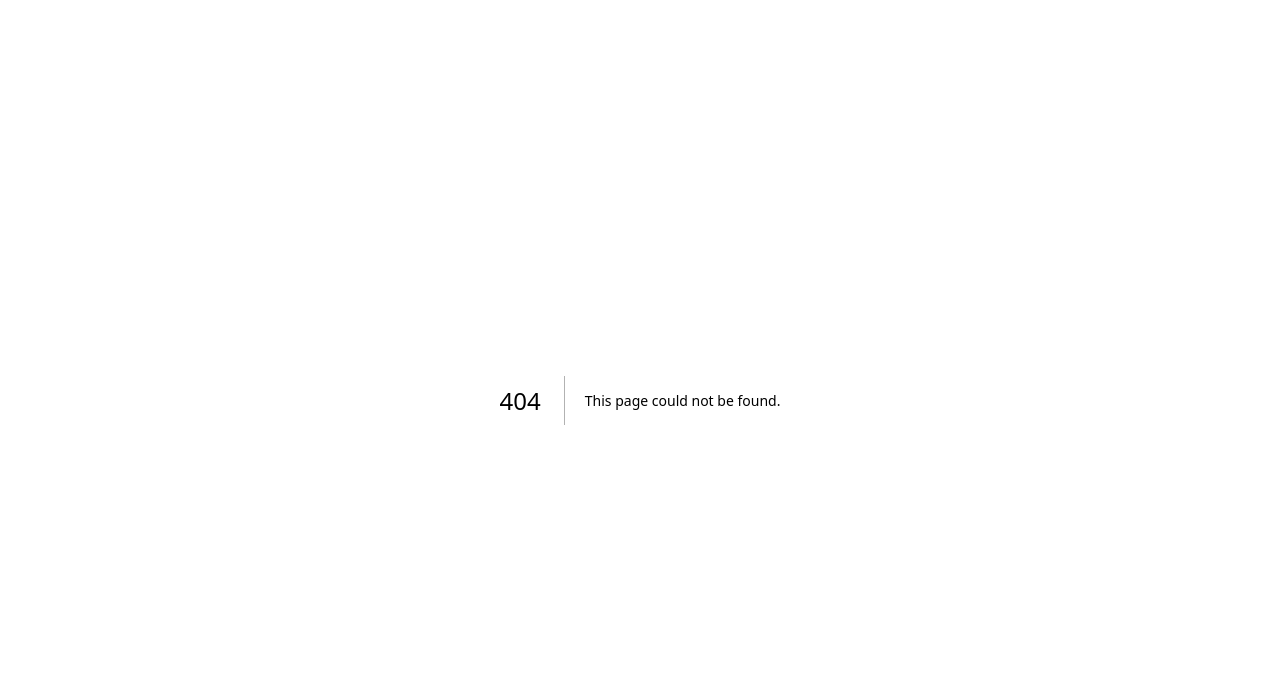
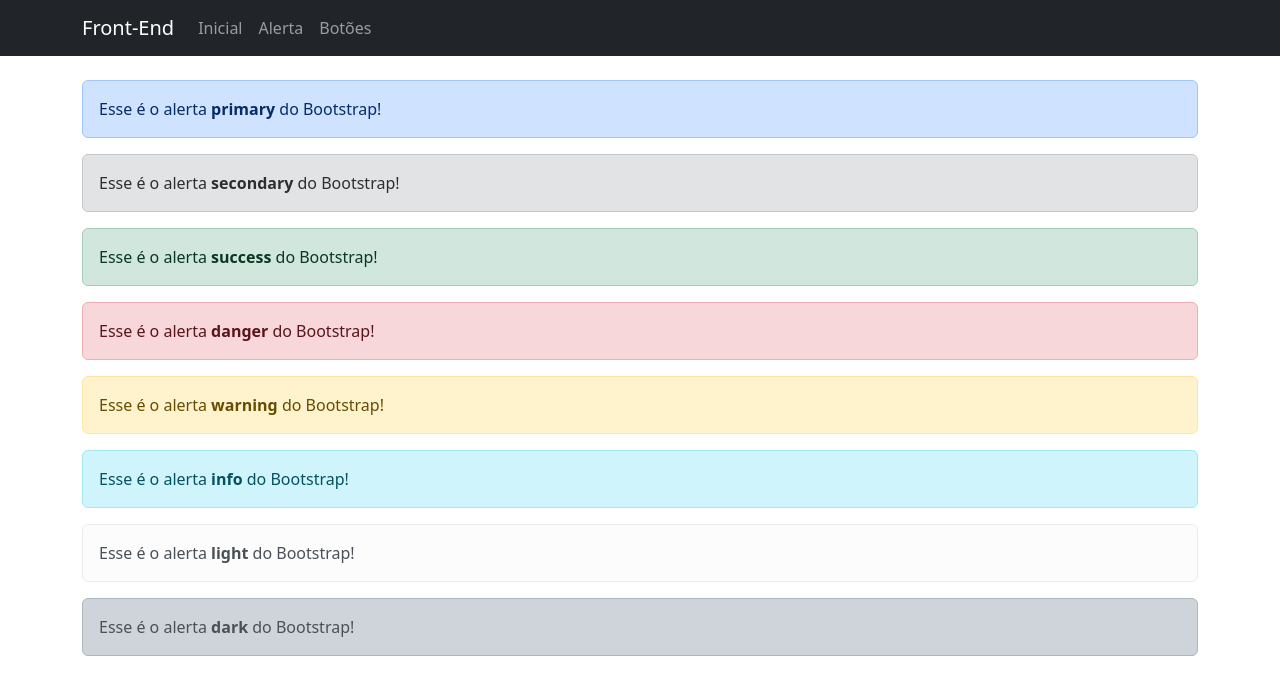
Before and after one commit to Carecsnay/Desafio-Frontend-GranPOS, a Next.js app: page /alertas in a window 1280 px wide. Before the commit this address had no page. Shown: the top 694 px of the page. Built offline with nearby package versions, Linux system fonts and the light colour scheme.

Commit message:
feat: add Alerta, Botoes, Pagina components feat: create alertas, botoes pages refactor: simplify Box component refactor: update _app, index pages to use Pagina component

```diff
--- /dev/null
+++ b/components/Alerta.js
@@ -0,0 +1,28 @@
+import React from 'react'
+import { Alert } from 'react-bootstrap'
+
+const Alerta = () => {
+    return (
+        <div className='mt-4'>
+            {
+                [
+                    'primary',
+                    'secondary',
+                    'success',
+                    'danger',
+                    'warning',
+                    'info',
+                    'light',
+                    'dark',
+                ].map((variant) => (
+                    <Alert key={variant} variant={variant}>
+                        Esse é o alerta <span className='fw-bold'>{variant}</span> do Bootstrap!
+                    </Alert>
+                ))
+            }
+
+        </div>
+    )
+}
+
+export default Alerta
--- /dev/null
+++ b/components/Pagina.js
@@ -0,0 +1,25 @@
+import React from 'react'
+import { Container, Nav, Navbar } from "react-bootstrap";
+
+const Pagina = (props) => {
+    return (
+        <div>
+            <Navbar bg="dark" data-bs-theme="dark" className="mb-2">
+                <Container>
+                    <Navbar.Brand href="/">Front-End</Navbar.Brand>
+                    <Nav className="me-auto">
+                        <Nav.Link href="/">Inicial</Nav.Link>
+                        <Nav.Link href="/alertas">Alerta</Nav.Link>
+                        <Nav.Link href="/botoes">Botões</Nav.Link>
+                    </Nav>
+                </Container>
+            </Navbar>
+
+            <Container className='mb-3'>
+                {props.children}
+            </Container>
+        </div>
+    )
+}
+
+export default Pagina
--- a/pages/_app.js
+++ b/pages/_app.js
@@ -1,5 +1,10 @@
 import 'bootstrap/dist/css/bootstrap.min.css';
+import Pagina from '@/components/Pagina';
 
 export default function App({ Component, pageProps }) {
-  return <Component {...pageProps} />;
+  return (
+    <Pagina>
+      <Component {...pageProps} />
+    </Pagina>
+  );
 }
--- /dev/null
+++ b/pages/alertas.js
@@ -0,0 +1,12 @@
+import Alerta from '@/components/Alerta'
+import React from 'react'
+
+const botoes = () => {
+    return (
+        <div>
+            <Alerta></Alerta>
+        </div>
+    )
+}
+
+export default botoes
--- a/pages/index.js
+++ b/pages/index.js
@@ -1,8 +1,8 @@
 import Box from "@/components/Box";
+import Pagina from "@/components/Pagina";
 
 export default function Home() {
   return (
-    <>
     <div className="container">
       <Box title='nome'>
         <p>teste3</p>
@@ -14,6 +14,5 @@
         <p>teste22</p>
       </Box>
     </div>
-    </>
   );
 }
```
Also changed, not shown: components/Botoes.js (added, +23 -0 lines), components/Box.js (+5 -7 lines), pages/botoes.js (added, +12 -0 lines). Lines whose indentation alone changed are shown as unchanged.
